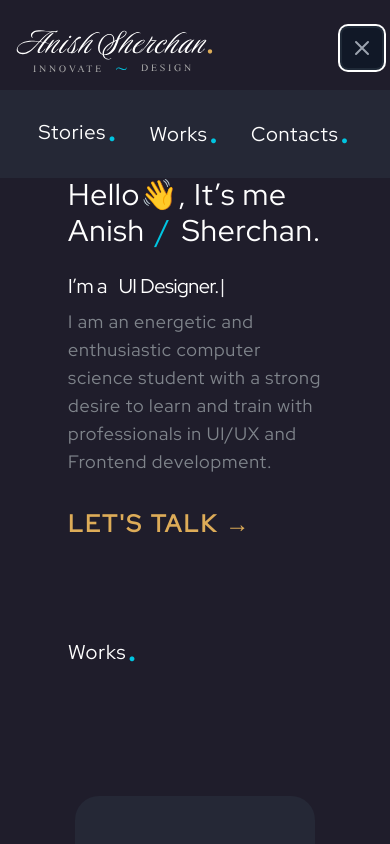
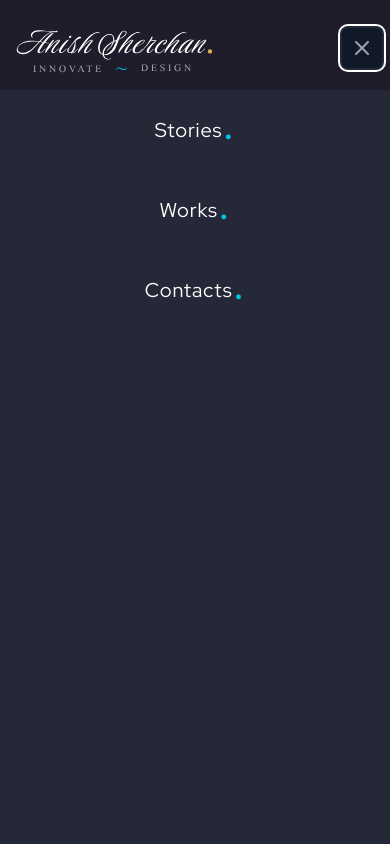
Before and after one commit to AnishSherchan/AnishSherchan-Portfolio-React-, a React (Vite) app: page / in a window 390 px wide. Both pictures are taken after a click on the button "Open main menu". Shown: the top 844 px of the page. Built offline with nearby package versions, Linux system fonts and the light colour scheme; no server answers.

Commit message:
Fixes for movive view navbar

```diff
--- a/package.json
+++ b/package.json
@@ -19,6 +19,7 @@
     "typewriter-effect": "^2.19.0"
   },
   "devDependencies": {
+    "@iconify/react": "^4.1.1",
     "@types/react": "^18.0.27",
     "@types/react-dom": "^18.0.10",
     "@vitejs/plugin-react": "^3.1.0",
--- a/src/App.css
+++ b/src/App.css
@@ -60,6 +60,9 @@ body {
   position: relative;
   z-index: 1000;
 }
+#mobile-menu {
+  z-index: 4000;
+}
 @keyframes slideTop {
   0% {
     transform: translateY(-50px);
--- a/src/components/Navbar/index.jsx
+++ b/src/components/Navbar/index.jsx
@@ -102,10 +102,10 @@ const index = ({ navClasses }) => {
         leaveTo="opacity-0 scale-95"
       >
         {(ref) => (
-          <div className="md:hidden w-full top-16" id="mobile-menu">
+          <div className="md:hidden w-full h-screen top-16" id="mobile-menu">
             <div
               ref={ref}
-              className="px-2 pt-2 pb-3 space-y-1 flex w-full items-center justify-evenly sm:px-3"
+              className="px-2 pt-2 pb-3 gap-4 flex flex-col w-full items-center justify-evenly sm:px-3"
             >
               <Link to="Stories" smooth={true}>
                 <p className="flex items-center cursor-pointer text-white text-xl">
```
Also changed, not shown: 1 other file (tests, documents, lock files or other folders).
